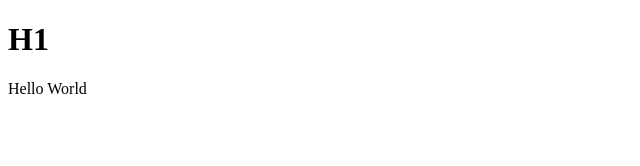
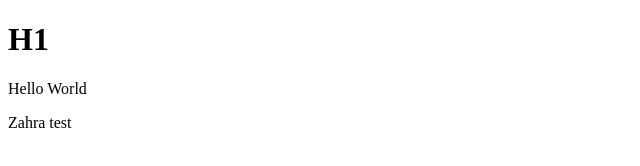
Before and after one commit to russell-gh/ft5-demo, a plain HTML site: page index.html in a window 1280 px wide. Shown: the full height of the page, 0-640 px from the left. Drawn offline with Linux system fonts and the light colour scheme.

Commit message:
zahra test

```diff
--- a/index.html
+++ b/index.html
@@ -8,5 +8,6 @@
   <body>
     <h1>H1</h1>
     <p>Hello World</p>
+    <p>Zahra test</p>
   </body>
 </html>
```
